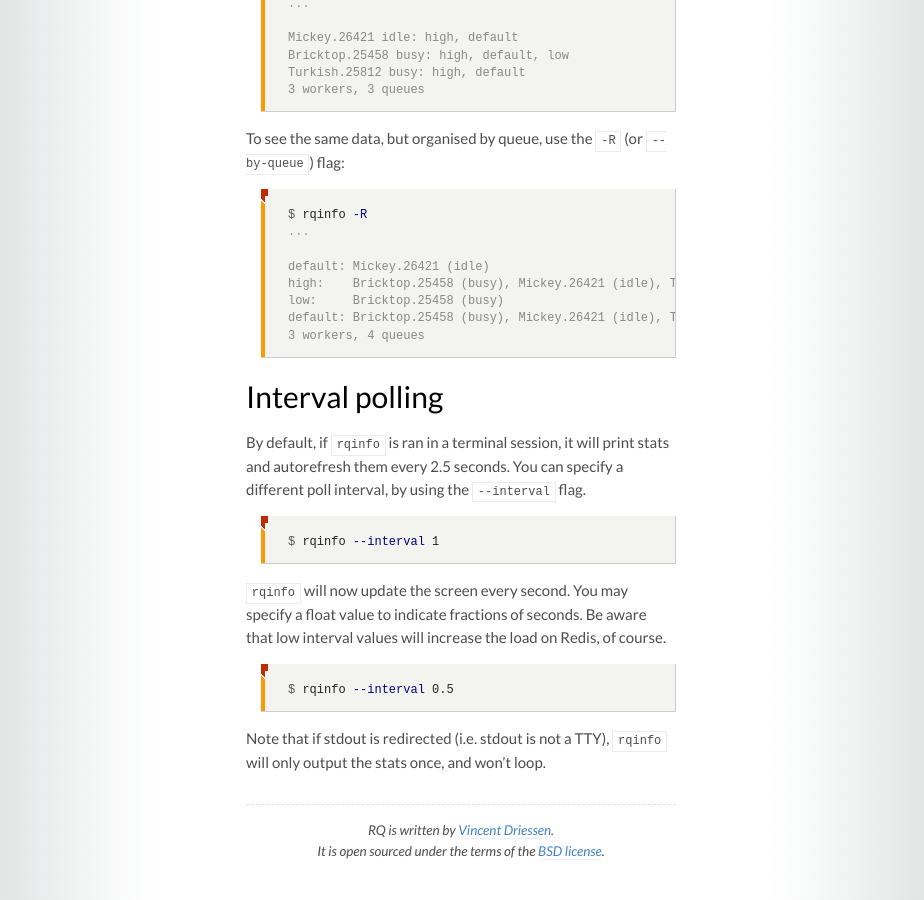
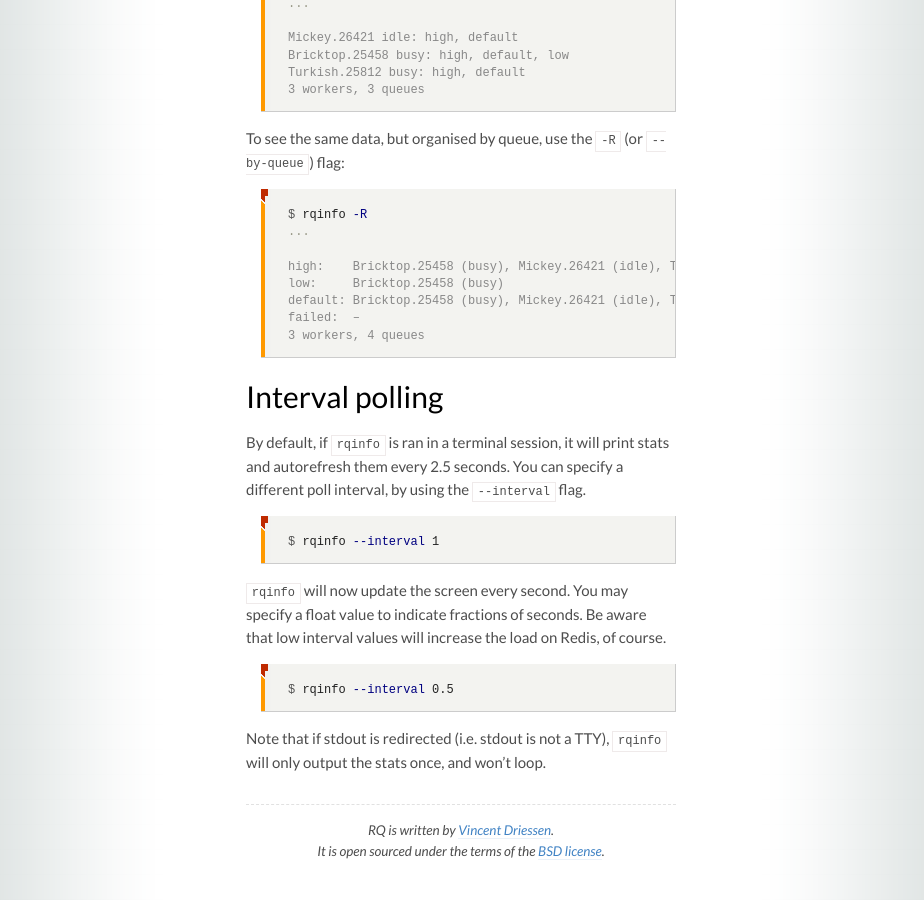
Before and after one commit to rq/rq, a Jekyll site: the page built from docs/monitoring.md, in a window 1280 px wide and 900 px high, scrolled down 1800 px. Shown: the whole window, without its empty margins (179-1103 px from the left). Built offline with Jekyll 4.4.1, drawn with Linux system fonts in a browser that asks for light colours; some web fonts are replaced; Markdown is read by kramdown in place of the engine named in the settings.

Commit message:
Fix sample rqinfo output

```diff
--- a/docs/monitoring.md
+++ b/docs/monitoring.md
@@ -77,10 +77,10 @@ flag:
 $ rqinfo -R
 ...
 
-default: Mickey.26421 (idle)
 high:    Bricktop.25458 (busy), Mickey.26421 (idle), Turkish.25812 (busy)
 low:     Bricktop.25458 (busy)
 default: Bricktop.25458 (busy), Mickey.26421 (idle), Turkish.25812 (busy)
+failed:  –
 3 workers, 4 queues
 {% endhighlight %}
 
```
